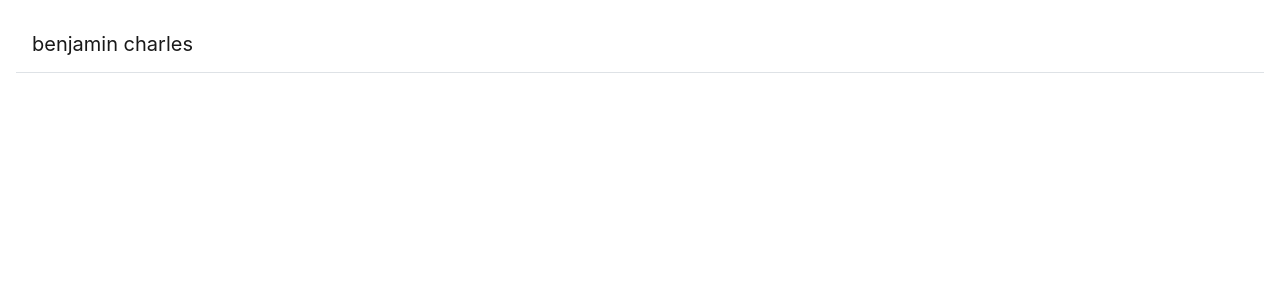
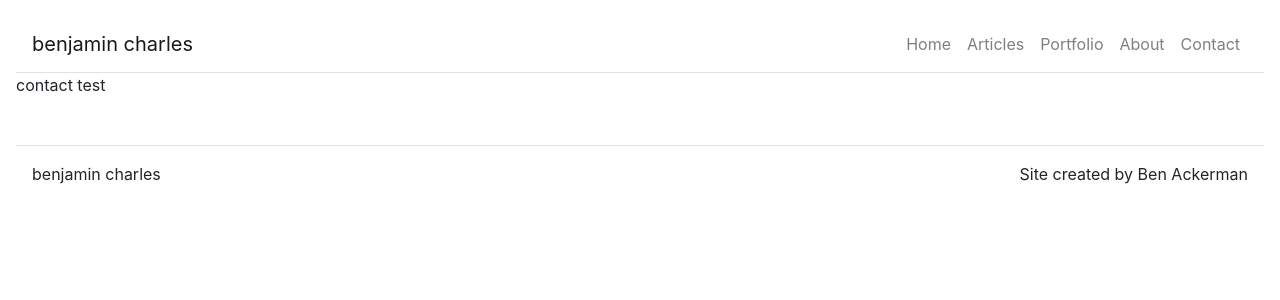
Before and after one commit to rxeuphoria/bca-profi-website, a React (Create React App) app: page /contact in a window 1280 px wide. Shown: the top 300 px of the page. Built offline with nearby package versions, Linux system fonts and the light colour scheme.

Commit message:
skeleton nearly complete.  page is functional, and now has a working NavBar with blank pages.

```diff
--- a/src/App.js
+++ b/src/App.js
@@ -2,7 +2,16 @@ import React from 'react';
 import {BrowserRouter as Router, Route, Link } from 'react-router-dom';
 import Container from 'react-bootstrap/Container';
 import NavBar from 'react-bootstrap/Navbar';
+import Nav from 'react-bootstrap/Nav';
 import './App.css';
+
+import Footer from './components/Footer';
+import HomePage from './pages/HomePage';
+import AboutPage from './pages/AboutPage';
+import ContactPage from './pages/ContactPage';
+import ArticlePage from './pages/ArticlePage';
+import PortfolioPage from './pages/PortfolioPage';
+
 
 class App extends React.Component {
 
@@ -40,9 +49,25 @@ class App extends React.Component {
     return (
       <Router>
        <Container className="p-3" fluid={true}>
-         <NavBar className="border-bottom">
+         <NavBar className="border-bottom" bg="transparent" expand="lg">
           <NavBar.Brand>benjamin charles</NavBar.Brand>
+          <NavBar.Toggle className="border-0" aria-controls="navbar-toggle" />
+          <NavBar.Collapse id="navbar-toggle">
+            <Nav className="ml-auto">
+              <Link className="nav-link" to="/">Home</Link>
+              <Link className="nav-link" to="/articles">Articles</Link>
+              <Link className="nav-link" to="/portfolio">Portfolio</Link>
+              <Link className="nav-link" to="/about">About</Link>
+              <Link className="nav-link" to="/contact">Contact</Link>
+            </Nav>
+          </NavBar.Collapse>
          </NavBar>
+         <Route path="/" exact render={() => <HomePage title={this.state.home.title}/>} subTitle={this.state.home.subTitle} flavorText={this.state.home.flavorText}/>
+         <Route path="/articles" exact render={() => <ArticlePage title={this.state.article.title}/>}/>
+         <Route path="/portfolio" exact render={() => <PortfolioPage title={this.state.portfolio.title}/>} />
+         <Route path="/about" exact render={() => <AboutPage title={this.state.about.title}/>}/>
+         <Route path="/contact" exact render={() => <ContactPage title={this.state.contact.title}/>}/>
+         <Footer />
        </Container>
       </Router>
       );
--- /dev/null
+++ b/src/components/Footer.js
@@ -0,0 +1,27 @@
+import React from 'react';
+import Container from 'react-bootstrap/Container';
+import Row from 'react-bootstrap/Row';
+import Col from 'react-bootstrap/Col';
+
+
+
+function Footer() {
+
+    return (
+        <footer className="mt-5">
+            <Container fluid={true}>
+                <Row className="border-top justify-content-between p-3" >
+                    <Col className="p-0" md={3} sm={12}>
+                    benjamin charles
+                    </Col>
+                    <Col className="p-0 d-flex justify-content-end" md={3}>
+                        Site created by Ben Ackerman
+                    </Col>
+                </Row>
+            </Container>
+        </footer>
+    );
+
+}
+
+export default Footer;
--- /dev/null
+++ b/src/pages/AboutPage.js
@@ -0,0 +1,12 @@
+import React from 'react';
+
+
+function AboutPage (props){
+
+    return(
+        <p>About page</p>
+    );
+
+};
+
+export default AboutPage;
--- /dev/null
+++ b/src/pages/ArticlePage.js
@@ -0,0 +1,12 @@
+import React from 'react';
+
+function ArticlePage(props){
+
+    return(
+
+        <p>ArticlePage</p>
+
+    );
+}
+
+export default ArticlePage;
--- /dev/null
+++ b/src/pages/ContactPage.js
@@ -0,0 +1,12 @@
+import React from 'react';
+
+function ContactPage(props){
+
+    return(
+
+        <p>contact test</p>
+
+    );
+}
+
+export default ContactPage;
--- /dev/null
+++ b/src/pages/HomePage.js
@@ -0,0 +1,12 @@
+import React from 'react';
+
+function HomePage(props){
+
+    return(
+
+        <p>home test</p>
+
+    );
+}
+
+export default HomePage;
--- /dev/null
+++ b/src/pages/PortfolioPage.js
@@ -0,0 +1,12 @@
+import React from 'react';
+
+function PortfolioPage(props){
+
+    return(
+
+        <p>portfolio</p>
+
+    );
+}
+
+export default PortfolioPage;
```
